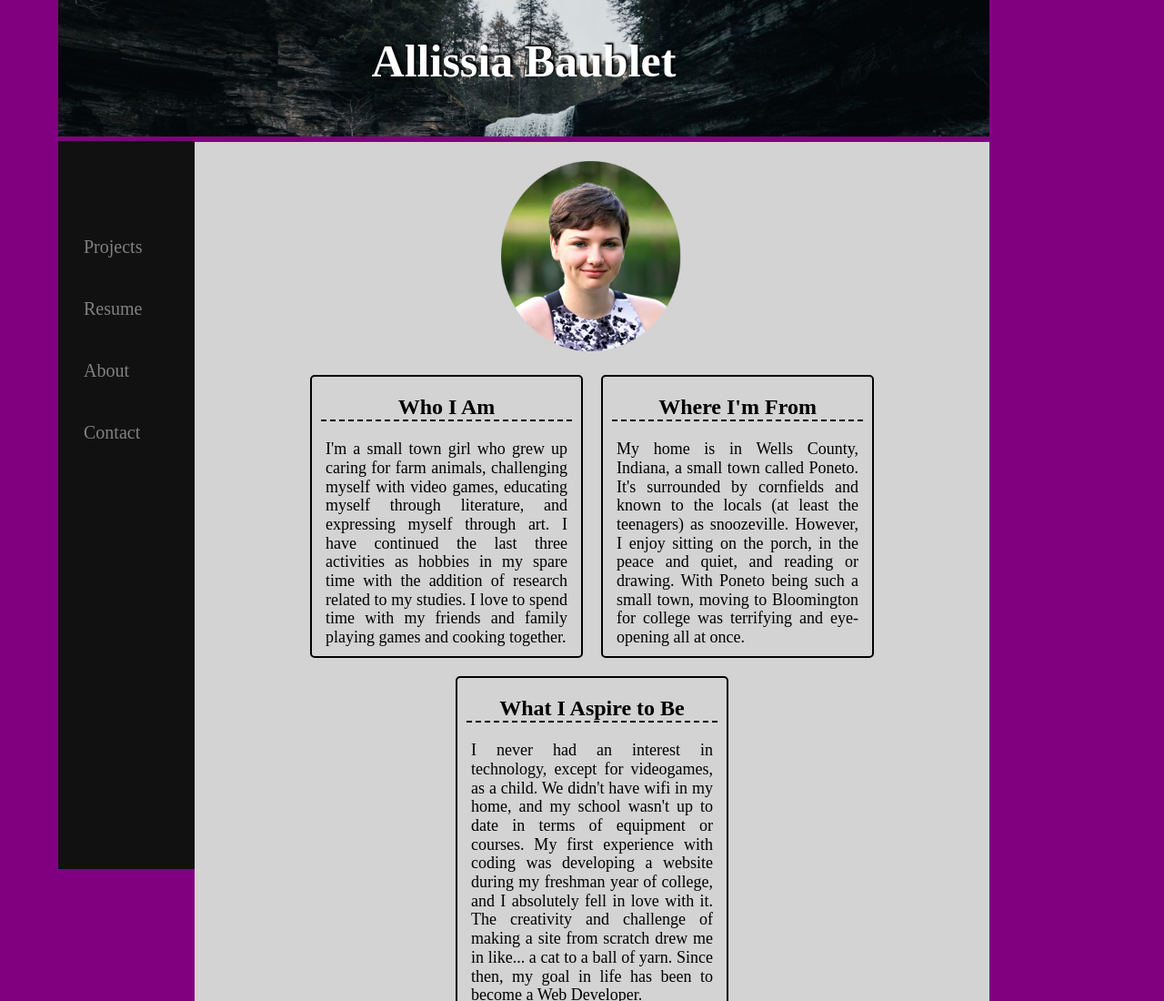
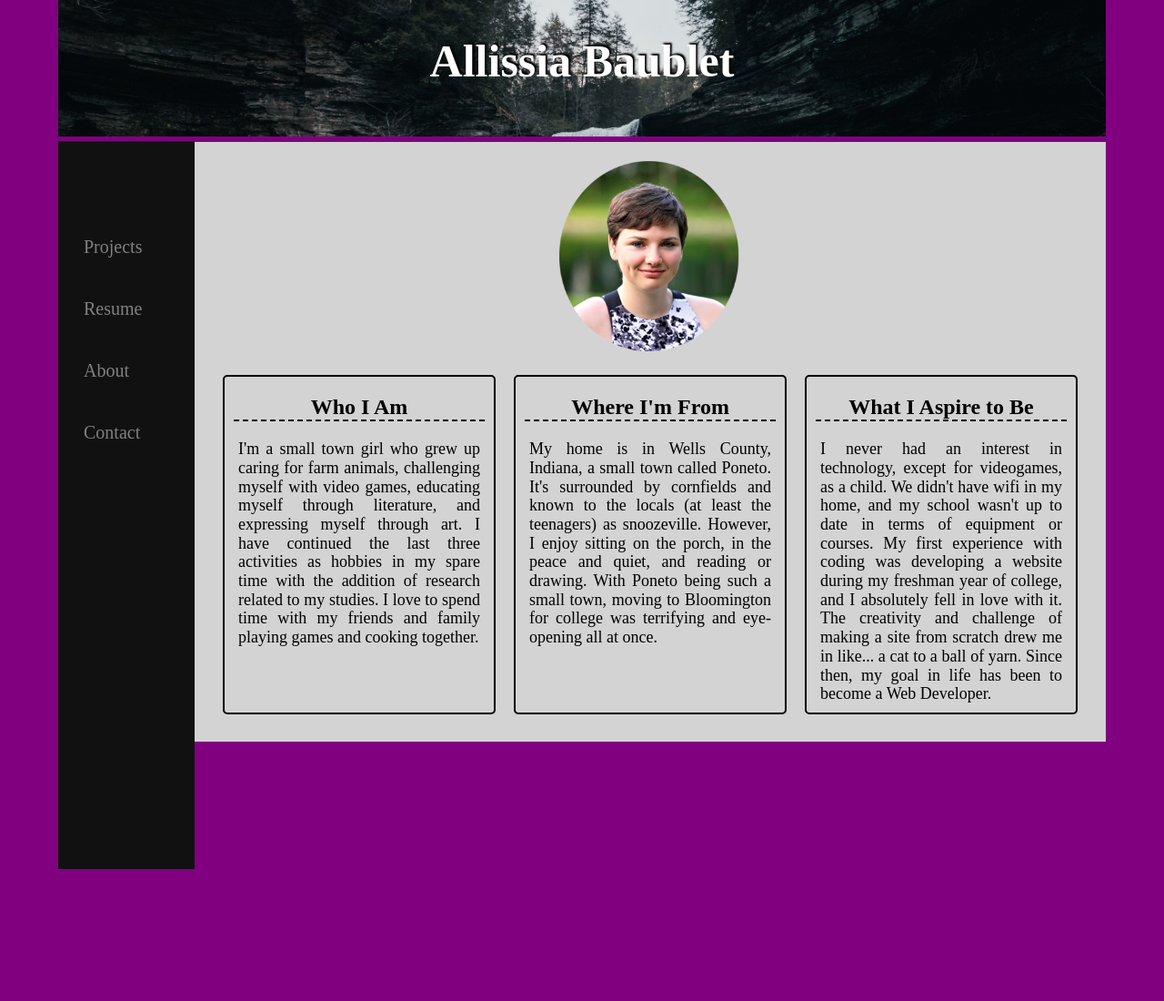
Before and after one commit to ballissia/personal-web, a plain HTML site: page Final-Baublet-Allissia/index.html in a window 1280 px wide. Shown: the top 1100 px of the page at 91% size. After the commit the page ends 955 px from the top, so only its background shows below. Drawn offline with Linux system fonts and the light colour scheme.

Commit message:
sticky menu, size/ position adjustments

```diff
--- a/Final-Baublet-Allissia/css/styles.css
+++ b/Final-Baublet-Allissia/css/styles.css
@@ -294,11 +294,13 @@ img {
     width: 90vw;
     /* margin: 0 auto; */
     margin-left: 5vw;
+
   }
 
   .largeNav {
     position: absolute;
     width: 150px;
+    /* height: 80vw; */
     left: 5vw;
     top: 155px;
   }
@@ -343,6 +345,7 @@ img {
   .aboutMe .container {
     margin: 0 auto;
   }
+
 }
 
 /* Extra large devices (large desktops, 1200px and up) */
@@ -351,15 +354,7 @@ img {
     background-color: purple;
   }
 
-  header {
-    width: 80vw;
-  }
-
-  .largeNav {
-  }
-
   .aboutMe {
-    width: calc(80vw - 150px);
-    /* margin-left: calc(150px); */
+    width: calc(90vw - 150px);
   }
 }
--- a/Final-Baublet-Allissia/index.html
+++ b/Final-Baublet-Allissia/index.html
@@ -139,7 +139,7 @@
     document.getElementById("mySidenav").style.width = "0";
   }
 
-  window.addEventListener("scroll", function() {
+  window.addEventListener("scroll", function stickyMenu() {
     // this is to get the large nav to be sticky
     let largeNav = document.getElementsByClassName("largeNav")[0];
     let aboutMe = document.getElementsByClassName("aboutMe")[0];
@@ -149,6 +149,8 @@
       let aboutMeBB = aboutMe.getBoundingClientRect();
 
       let adjustedTop = largeNav.adjustedTop || 0;
+      let adjustedBottom = largeNav.adjustedBottom || 0;
+
       if (bb.top < 0 || bb.bottom > window.innerHeight) {
         adjustedTop -= bb.top;
         // TODO: Hardcoded 155; try to replace with aboutMe.scrollTop
```
Also changed, not shown: README.md.
